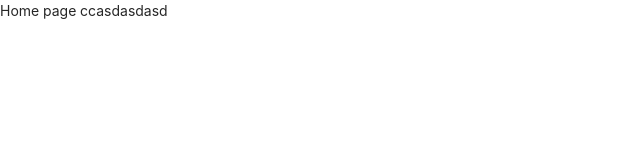
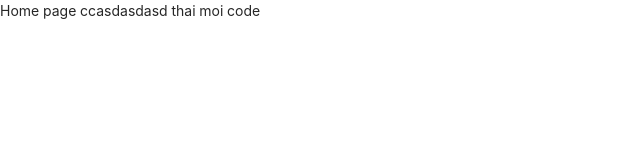
Before and after one commit to bduyphuong12/PBL6, a React (Create React App) app in the folder reactjs/: page / in a window 1280 px wide. Shown: the top 160 px of the page, without its empty margins (0-640 px from the left). Built offline with nearby package versions, Linux system fonts and the light colour scheme.

Commit message:
ThaiCode30/9

```diff
--- a/reactjs/src/modules/home/index.jsx
+++ b/reactjs/src/modules/home/index.jsx
@@ -8,7 +8,7 @@ const HomeScreen = () => {
     test('thu cu nha');
   });
   console.log('check str', check);
-  return <div>Home page ccasdasdasd</div>;
+  return <div>Home page ccasdasdasd thai moi code</div>;
 };
 
 export default HomeScreen;
```
